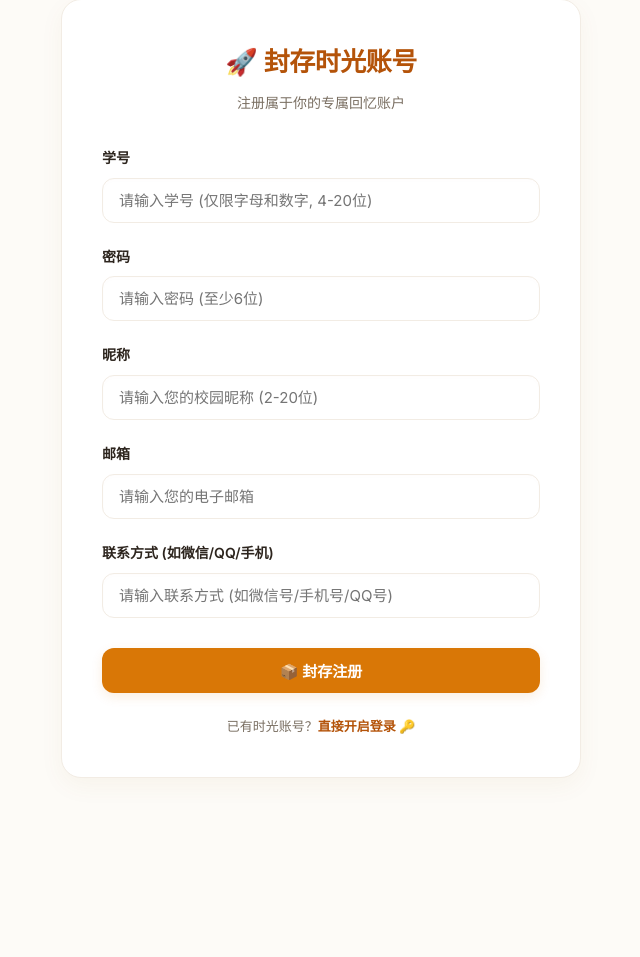
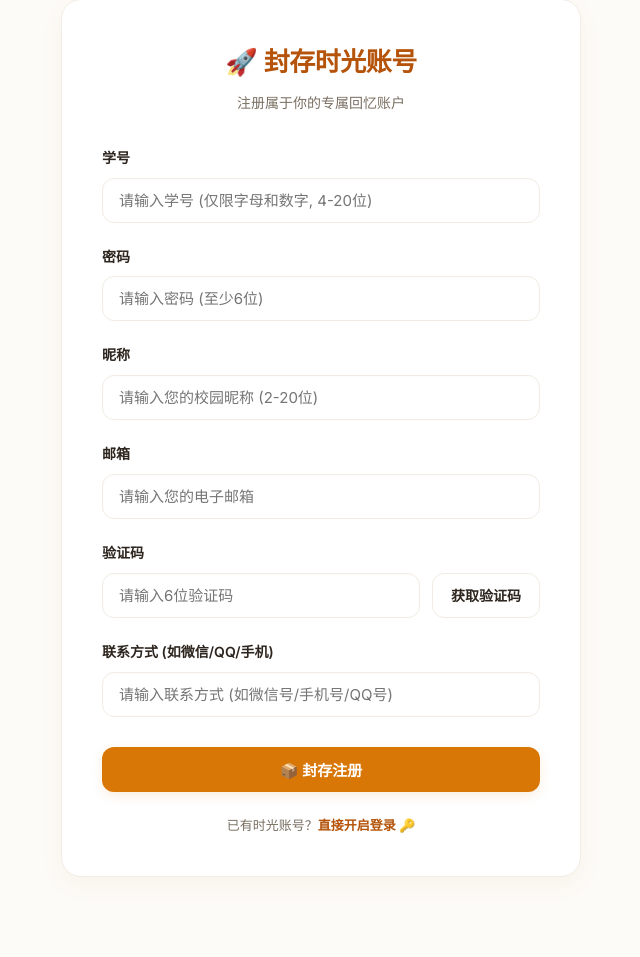
Before and after one commit to luzihao424/web, a Flask app: page /auth/register in a window 1280 px wide. Shown: the part 170-1127 px from the top of the page, without its empty margins (319-959 px from the left). Before the commit the page ends 948 px from the top, so only its background shows below. Run offline with Flask 3, Linux system fonts and the light colour scheme; some libraries are stand-ins or nearby versions; some web fonts are replaced.

Commit message:
feat: implement email verification code (OTP) for registration page

```diff
--- a/notes/note/blueprints/auth.py
+++ b/notes/note/blueprints/auth.py
@@ -1,9 +1,34 @@
-from flask import render_template, redirect, url_for, flash, request, session, current_app
+from flask import render_template, redirect, url_for, flash, request, session, current_app, jsonify
 from flask_login import login_user, logout_user
 from core.extensions import db, supabase
 from note.models import User
 from note.forms import RegisterForm, LoginForm
 from . import auth_bp
+
+@auth_bp.route("/send-code", methods=["POST"])
+def send_code():
+    import random
+    data = request.get_json() or {}
+    email = data.get("email", "").strip()
+    if not email:
+        return jsonify({"success": False, "message": "邮箱地址不能为空！"})
+
+    # 验证邮箱是否已被注册
+    if User.query.filter_by(email=email).first():
+        return jsonify({"success": False, "message": "该邮箱已被注册，请直接登录或更换邮箱！"})
+
+    code = random.randint(100000, 999999)
+    session["register_email"] = email
+    session["register_code"] = str(code)
+
+    # 模拟发送验证码，将验证码打印到控制台，以便开发调试
+    print("\n" + "=" * 50)
+    print(f"【校园闲置时光胶囊】注册验证码")
+    print(f"发送目标：{email}")
+    print(f"您的6位验证码为：{code} (有效期至会话结束)")
+    print("=" * 50 + "\n")
+
+    return jsonify({"success": True, "message": "验证码已成功发送！"})
 
 @auth_bp.route("/register", methods=["GET","POST"])
 def register():
@@ -14,6 +39,19 @@ def register():
         nickname = form.nickname.data
         email = form.email.data
         contact_info = form.contact_info.data
+        input_code = form.verification_code.data
+
+        # 0. 验证验证码是否正确
+        session_email = session.get("register_email")
+        session_code = session.get("register_code")
+
+        if not session_email or session_email != email:
+            flash("邮箱与发送验证码的邮箱不一致！")
+            return render_template("register.html", form=form)
+
+        if not session_code or session_code != input_code:
+            flash("验证码不正确，请重新输入！")
+            return render_template("register.html", form=form)
 
         # 1. 验证学号是否已存在
         if User.query.filter_by(student_id=student_id).first():
@@ -54,6 +92,11 @@ def register():
             )
             db.session.add(user)
             db.session.commit()
+
+            # 清理会话缓存
+            session.pop("register_email", None)
+            session.pop("register_code", None)
+
             flash("注册成功，请前往邮箱查收激活确认邮件！")
             return redirect(url_for("auth.login"))
 
@@ -74,6 +117,11 @@ def register():
                     )
                     db.session.add(user)
                     db.session.commit()
+
+                    # 清理会话缓存
+                    session.pop("register_email", None)
+                    session.pop("register_code", None)
+
                     flash("⚠️ 提示：云端网络连接超时，已自动降级为本地离线模式，免激活注册成功！请直接登录。")
                     return redirect(url_for("auth.login"))
                 except Exception as local_err:
--- a/notes/note/forms.py
+++ b/notes/note/forms.py
@@ -40,6 +40,13 @@ class RegisterForm(FlaskForm):
             Length(2, 100, message="联系方式长度必须在 2 到 100 位之间")
         ]
     )
+    verification_code = StringField(
+        "验证码",
+        validators=[
+            DataRequired("验证码不能为空"),
+            Length(6, 6, message="验证码必须为 6 位数字")
+        ]
+    )
     submit = SubmitField("注册")
 
 class LoginForm(FlaskForm):
--- a/notes/templates/auth/register.html
+++ b/notes/templates/auth/register.html
@@ -36,8 +36,19 @@
 
         <div class="form-group">
             {{ form.email.label(style="font-weight:600;") }}
-            {{ form.email(class="form-input", placeholder="请输入您的电子邮箱") }}
+            {{ form.email(class="form-input", id="register-email", placeholder="请输入您的电子邮箱") }}
             {% for err in form.email.errors %}
+                <div class="error-text">{{ err }}</div>
+            {% endfor %}
+        </div>
+
+        <div class="form-group">
+            {{ form.verification_code.label(style="font-weight:600;") }}
+            <div style="display: flex; gap: 12px;">
+                {{ form.verification_code(class="form-input", placeholder="请输入6位验证码", style="flex-grow: 1;") }}
+                <button type="button" id="send-code-btn" class="btn btn-secondary" style="padding: 10px 18px; font-size: 14px; white-space: nowrap; font-family: var(--font-sans); border-radius: var(--radius-md);">获取验证码</button>
+            </div>
+            {% for err in form.verification_code.errors %}
                 <div class="error-text">{{ err }}</div>
             {% endfor %}
         </div>
@@ -59,4 +70,76 @@
         </div>
     </form>
 </div>
+
+<script>
+document.addEventListener("DOMContentLoaded", function() {
+    const sendBtn = document.getElementById("send-code-btn");
+    const emailInput = document.getElementById("register-email");
+    let countdown = 0;
+    let timer = null;
+
+    sendBtn.addEventListener("click", function() {
+        if (countdown > 0) return;
+
+        const email = emailInput.value.trim();
+        if (!email) {
+            alert("请先输入您的电子邮箱！");
+            return;
+        }
+
+        // 简单邮箱格式校验
+        const emailRegex = /^[a-zA-Z0-9_.+-]+@[a-zA-Z0-9-]+\.[a-zA-Z0-9-.]+$/;
+        if (!emailRegex.test(email)) {
+            alert("请输入有效的电子邮箱地址！");
+            return;
+        }
+
+        // 禁用按钮并开始倒计时
+        countdown = 60;
+        sendBtn.disabled = true;
+        sendBtn.innerText = `${countdown}s 后重试`;
+
+        timer = setInterval(function() {
+            countdown--;
+            if (countdown <= 0) {
+                clearInterval(timer);
+                sendBtn.disabled = false;
+                sendBtn.innerText = "获取验证码";
+            } else {
+                sendBtn.innerText = `${countdown}s 后重试`;
+            }
+        }, 1000);
+
+        // 向后端发送验证码请求
+        fetch("{{ url_for('auth.send_code') }}", {
+            method: "POST",
+            headers: {
+                "Content-Type": "application/json"
+            },
+            body: JSON.stringify({ email: email })
+        })
+        .then(response => response.json())
+        .then(data => {
+            if (data.success) {
+                alert("验证码已成功发送，请注意查收邮件（开发环境下请查看后台控制台日志）！");
+            } else {
+                alert("发送失败: " + (data.message || "未知错误"));
+                // 如果后端明确提示失败，则重置倒计时
+                clearInterval(timer);
+                countdown = 0;
+                sendBtn.disabled = false;
+                sendBtn.innerText = "获取验证码";
+            }
+        })
+        .catch(error => {
+            console.error("Error:", error);
+            alert("网络请求出错，请稍后重试！");
+            clearInterval(timer);
+            countdown = 0;
+            sendBtn.disabled = false;
+            sendBtn.innerText = "获取验证码";
+        });
+    });
+});
+</script>
 {% endblock %}
```
